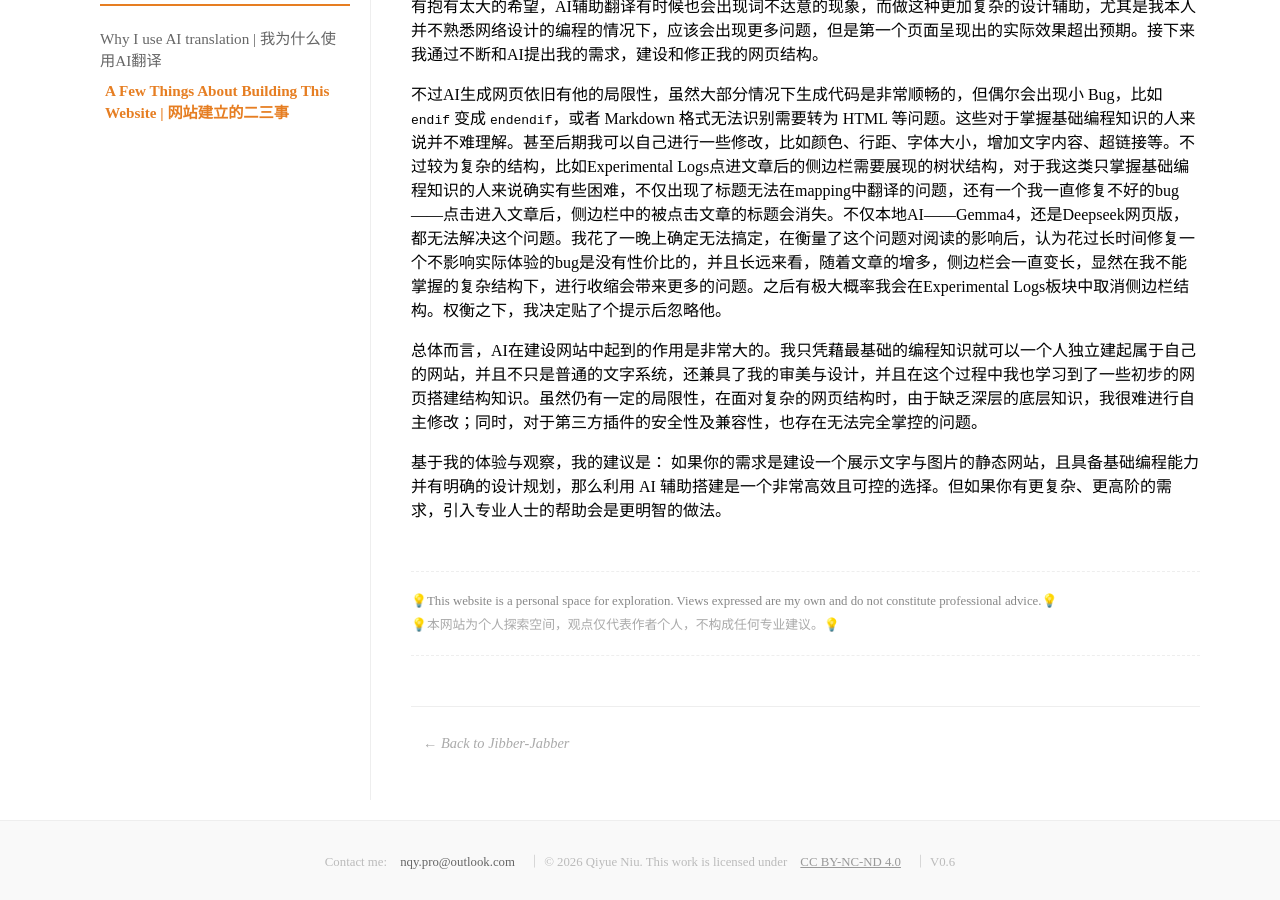
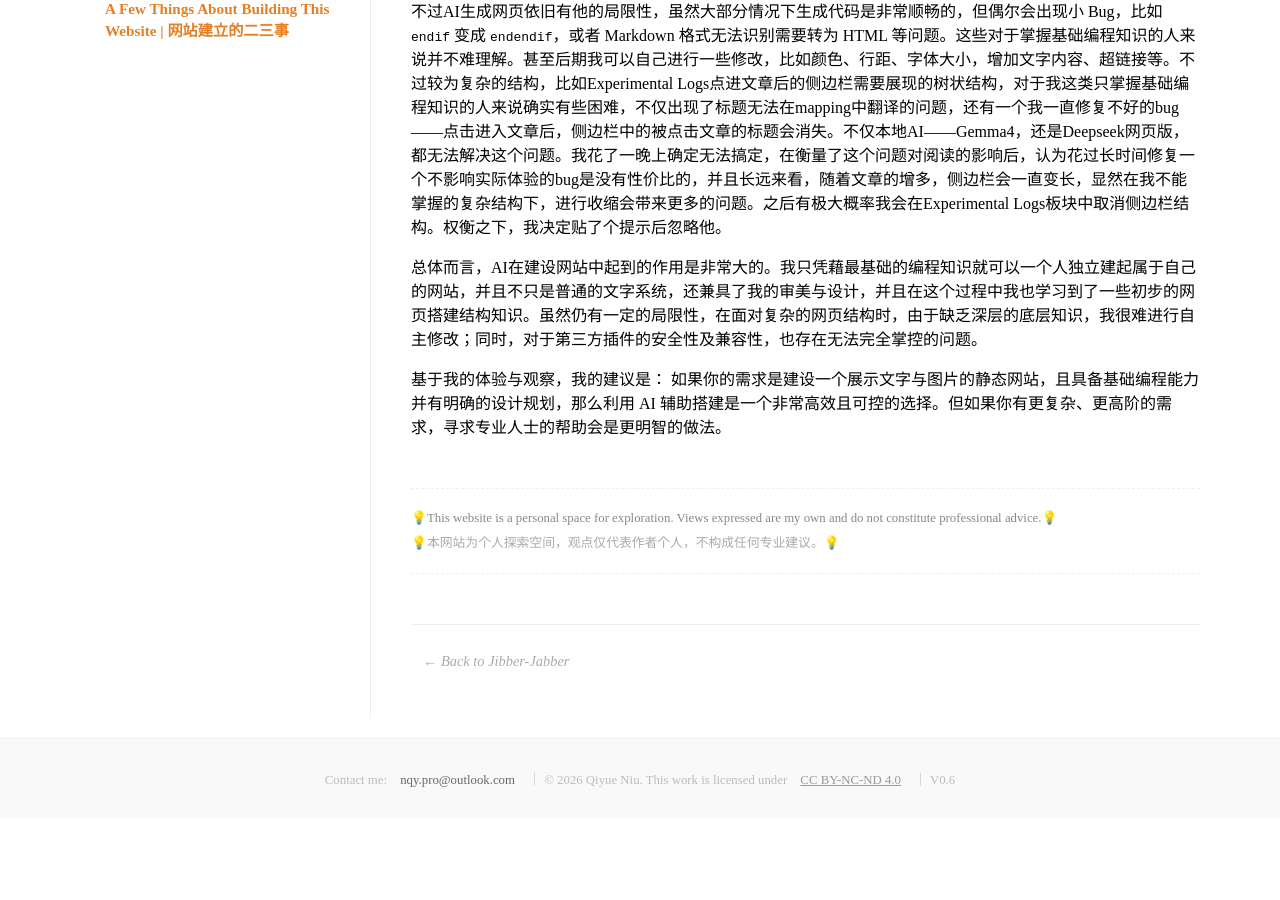
Before and after one commit to nqy-exp/nqy-exp.github.io, a Jekyll site: the page built from _ideas/A Few Things About Building This Website.md, in a window 1280 px wide and 900 px high, scrolled down 2846 px. Built offline with Jekyll 4.4.1, drawn with Linux system fonts in a browser that asks for light colours; after the commit the page ends 3664 px from its top, so only the background shows below that.

Commit message:
change sort order & fix ideas

```diff
--- a/_ideas/A Few Things About Building This Website.md
+++ b/_ideas/A Few Things About Building This Website.md
@@ -25,7 +25,7 @@
 After deciding to create a static website without third-party plugins to reduce uncontrollability, I began my attempt. During the creation of my first config file, I also encountered a small issue: because I did not use a plain text format, the file failed to run. It took several pushes before I finally found and fixed the bug. After the successful push, I opened my very first meaningful page, this is the memorable first page::
 
 <figure style="text-align: center; margin: 2em 0;">
-  <img src="/images/first-v0.png" alt="QY Niu's Log V0.0" style="max-width: 500px; height: auto; border-radius: 4px;">
+  <img src="/images/first-v0.png" alt="QY Niu's Log V0.0" style="max-width: 400px; height: auto; border-radius: 4px;">
   <figcaption style="font-size: 0.85em; color: #555; font-style: italic; margin-top: 10px;">
     QY Niu's Log V0.0
   </figcaption>
@@ -74,4 +74,4 @@
 
 总体而言，AI在建设网站中起到的作用是非常大的。我只凭藉最基础的编程知识就可以一个人独立建起属于自己的网站，并且不只是普通的文字系统，还兼具了我的审美与设计，并且在这个过程中我也学习到了一些初步的网页搭建结构知识。虽然仍有一定的局限性，在面对复杂的网页结构时，由于缺乏深层的底层知识，我很难进行自主修改；同时，对于第三方插件的安全性及兼容性，也存在无法完全掌控的问题。
 
-基于我的体验与观察，我的建议是： 如果你的需求是建设一个展示文字与图片的静态网站，且具备基础编程能力并有明确的设计规划，那么利用 AI 辅助搭建是一个非常高效且可控的选择。但如果你有更复杂、更高阶的需求，引入专业人士的帮助会是更明智的做法。
+基于我的体验与观察，我的建议是： 如果你的需求是建设一个展示文字与图片的静态网站，且具备基础编程能力并有明确的设计规划，那么利用 AI 辅助搭建是一个非常高效且可控的选择。但如果你有更复杂、更高阶的需求，寻求专业人士的帮助会是更明智的做法。
```
Also changed, not shown: _ideas/index.md (+1 -1 lines).
